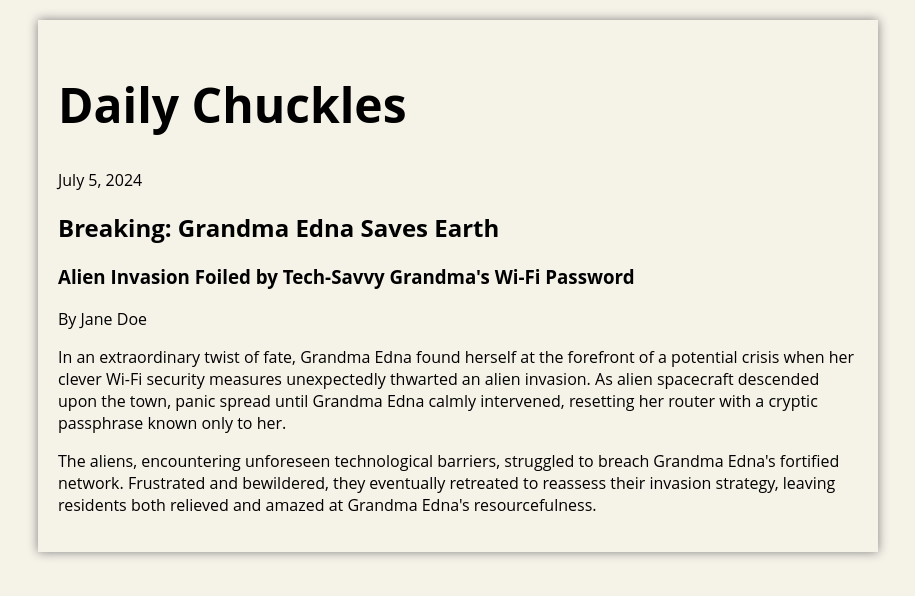
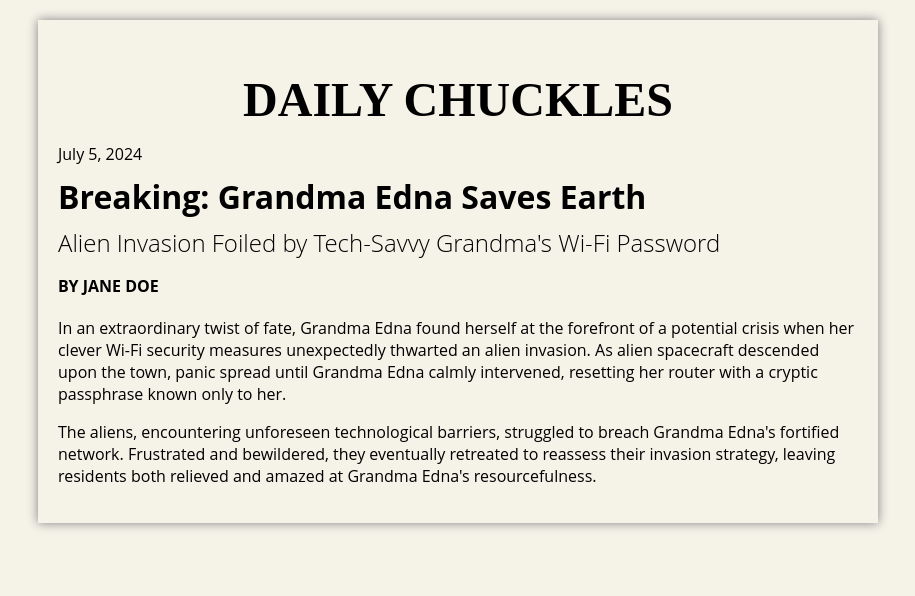
Before and after one commit to csant510/Build-a-Newspaper-Article, a plain HTML site: page index.html in a window 1280 px wide. Shown: the whole page, without its empty margins (182-1097 px from the left). Drawn offline with Linux system fonts and the light colour scheme.

Commit message:
Update styles.css

```diff
--- a/styles.css
+++ b/styles.css
@@ -17,4 +17,27 @@ body {
 
 .name {
     font-size: 2rem;
+    font-family: 'Times New Roman', serif;
+    text-transform: uppercase;
+    text-align: center;
+    margin-bottom: 10px;
 }
+
+.author {
+    text-transform: uppercase;
+    font-size: 1em;
+    margin-bottom: 20px;
+    font-weight: bold;
+}
+
+.headline {
+    font-size: 2em;
+    font-weight: bold;
+    margin-bottom: 10px;
+    line-height: 10px;
+}
+ .sub-headline {
+    font-weight: 100;
+    font-size: 1.5em;
+    margin-bottom: 15px;
+ }
```
